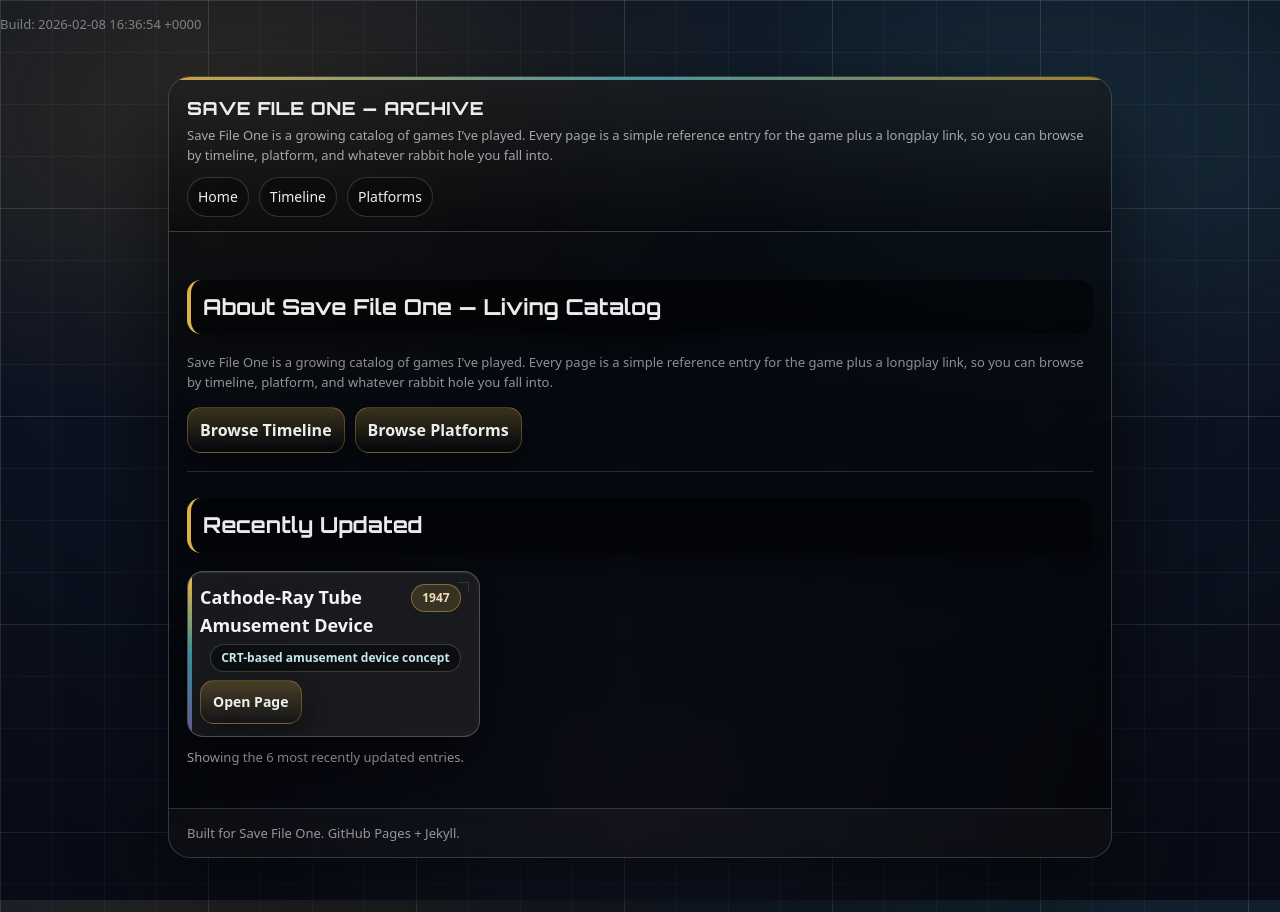
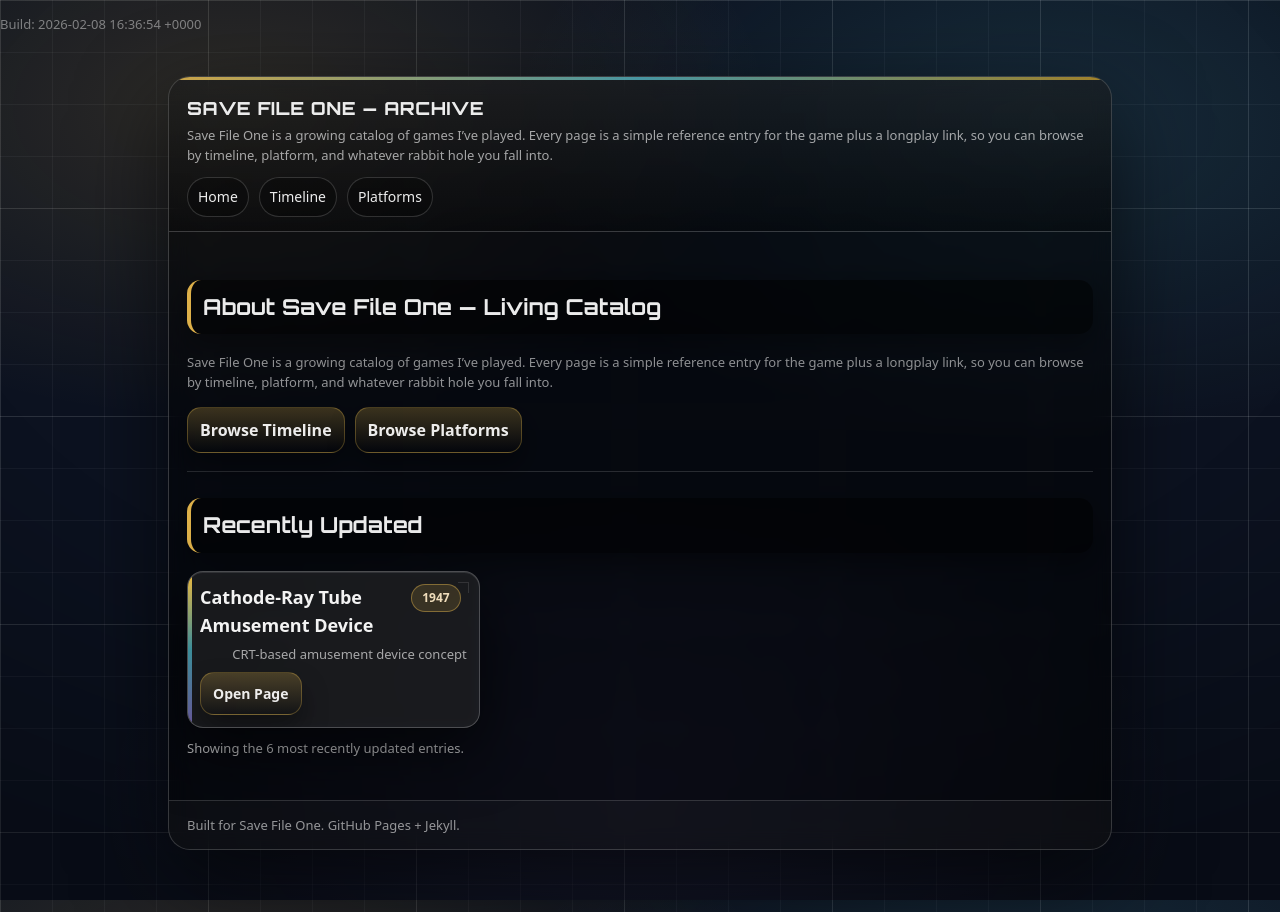
Before and after one commit to BacchusA/savefileone-archive, a Jekyll site: the page built from index.md, in a window 1280 px wide. Built offline with Jekyll 4.4.1, drawn with Linux system fonts in a browser that asks for light colours.

Commit message:
Update index.md

```diff
--- a/index.md
+++ b/index.md
@@ -34,10 +34,13 @@
     </div>
 
     {% if g.platform %}
-      <div class="card-meta">
-        <span class="chip chip-cyan">{{ g.platform }}</span>
-      </div>
-    {% endif %}
+  <div class="card-meta">
+    <span class="platform-line">
+      {{ g.platform | join: ", " }}
+    </span>
+  </div>
+{% endif %}
+
 
     {% if g.short_summary %}
       <p class="card-summary">{{ g.short_summary }}</p>
```
